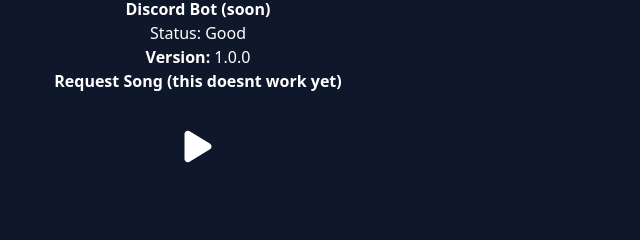
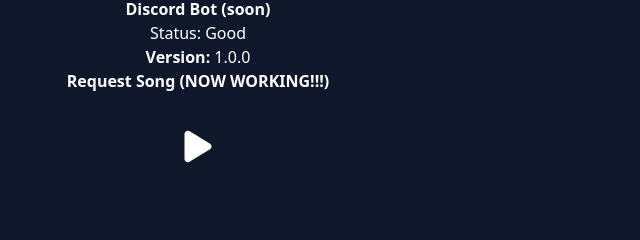
Before and after one commit to tm6gg/tm6gg.github.io, a plain HTML site: page index.html in a window 1280 px wide. Shown: the part 414-654 px from the top of the page, 442-1082 px from the left. Drawn offline with nearby package versions, Linux system fonts and the light colour scheme; no server answers.

Commit message:
Update index.html

```diff
--- a/index.html
+++ b/index.html
@@ -72,8 +72,8 @@
           <p>
                 <span class="font-bold">Version: </span><span id="presenter">1.0.0  <a href="https://twitter.com/tm6_gg"> </a></span>
         <br>
-          <span class="font-bold"><a href="https://www.youtube.com/watch?v=xvFZjo5PgG0"
-">Request Song (this doesnt work yet)</a></span>
+          <span class="font-bold"><a href="https://paradox-radio.me/request"
+">Request Song (NOW WORKING!!!)</a></span>
             </p>
         </div>
         <div class="text-center m-auto mt-1">
```
